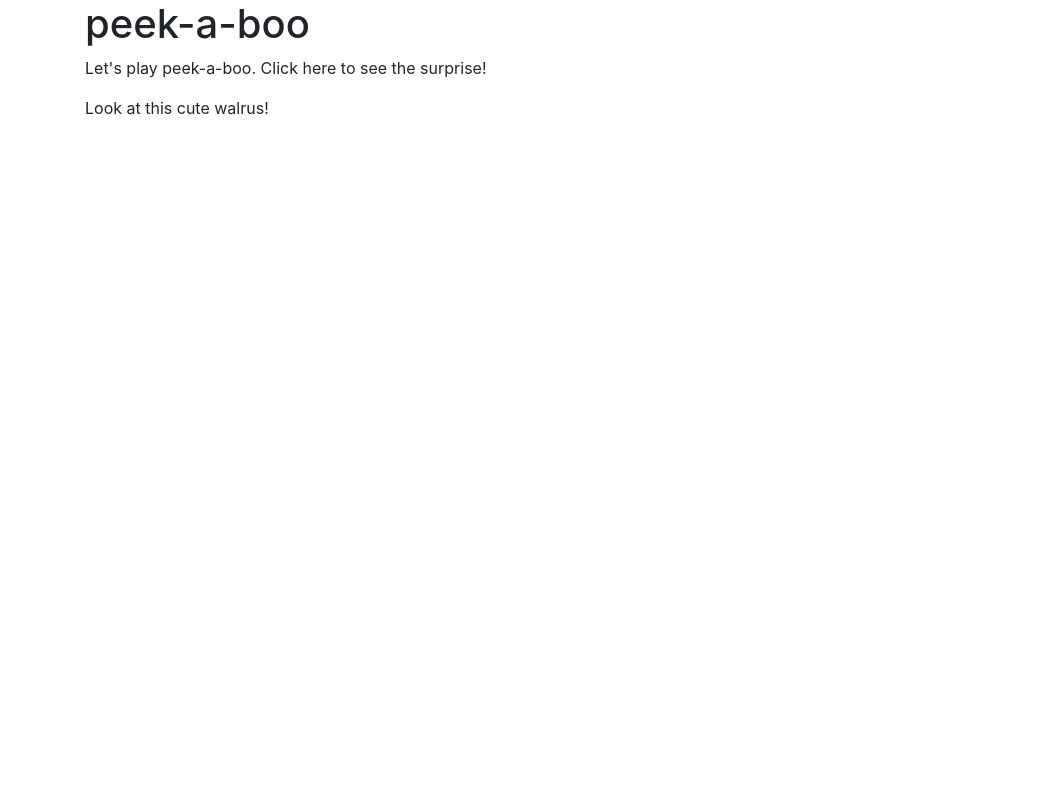
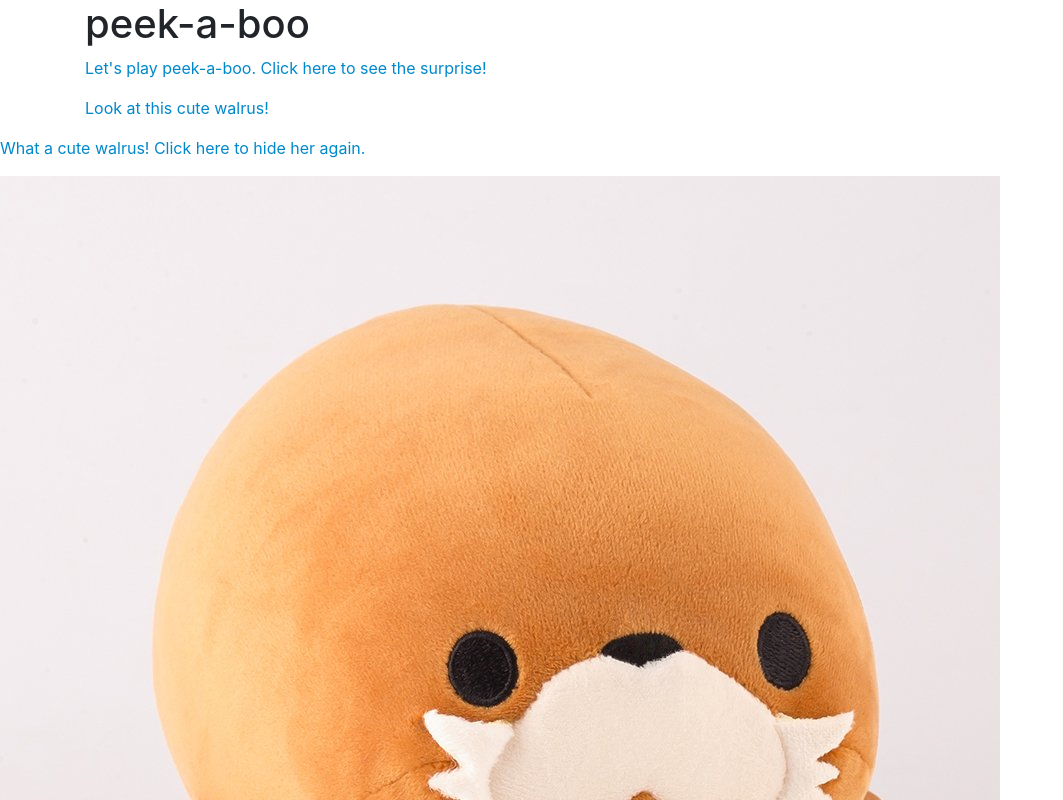
Before and after one commit to Alicia-krynne/query-practice, a plain HTML site: page index.html in a window 1280 px wide. Both pictures are taken after a click on the element "Look at this cute walrus!". Shown: the top 800 px of the page, without its empty margins (0-1063 px from the left). Drawn offline with nearby package versions, Linux system fonts and the light colour scheme.

Commit message:
added the  toggle methid to  jquery

```diff
--- a/css/styles.css
+++ b/css/styles.css
@@ -1,3 +1,14 @@
 img{
     display: none;
 }
+.walrus-showing {
+    display: none;
+  }
+  p {
+    cursor: pointer;
+    color: #0088cc;
+    }
+
+    p:hover {
+    text-decoration: underline;
+    }
--- a/index.html
+++ b/index.html
@@ -9,11 +9,17 @@
   <body>
     <div class="container">
         <h1>peek-a-boo</h1>
+        <p>Let's play peek-a-boo. Click here to see the surprise!</p>
+        <p>Look at this cute walrus!</p>
+        </div>
+<div class="walrus-hidden">
+    <p>Let's play peek-a-boo. Click here to see the surprise!</p>
+    </div>
 
-        <p>Let's play peek-a-boo. Click here to see the surprise!</p>
-
-      <p>Look at this cute walrus!</p>
-      <img src="img/walrus.jpg">
+    <div class="walrus-showing">
+    <p>What a cute walrus! Click here to hide her again.</p>
+    <img src="img/walrus.jpg">
+    </div>
     </div>
     <script src="https://code.jquery.com/jquery-3.5.1.js" integrity="sha256-QWo7LDvxbWT2tbbQ97B53yJnYU3WhH/C8ycbRAkjPDc=" crossorigin="anonymous"></script>
     <script src="js/scripts.js"></script>
--- a/js/scripts.js
+++ b/js/scripts.js
@@ -11,3 +11,14 @@ jQuery(document).ready(function() {
       alert("This is an image.");
     });
   });
+  $(document).ready(function() {
+    $("p").click(function() {
+      $("img").show();
+    });
+  });
+  $(document).ready(function() {
+    $("p").click(function() {
+      $(".walrus-showing").toggle();
+      $(".walrus-hidden").toggle();
+    });
+  });
```
